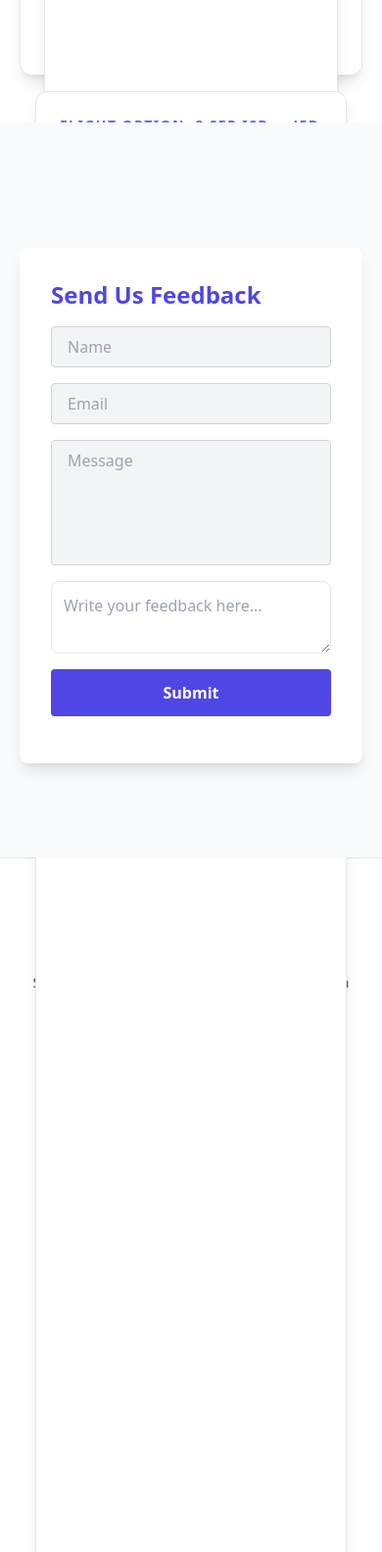
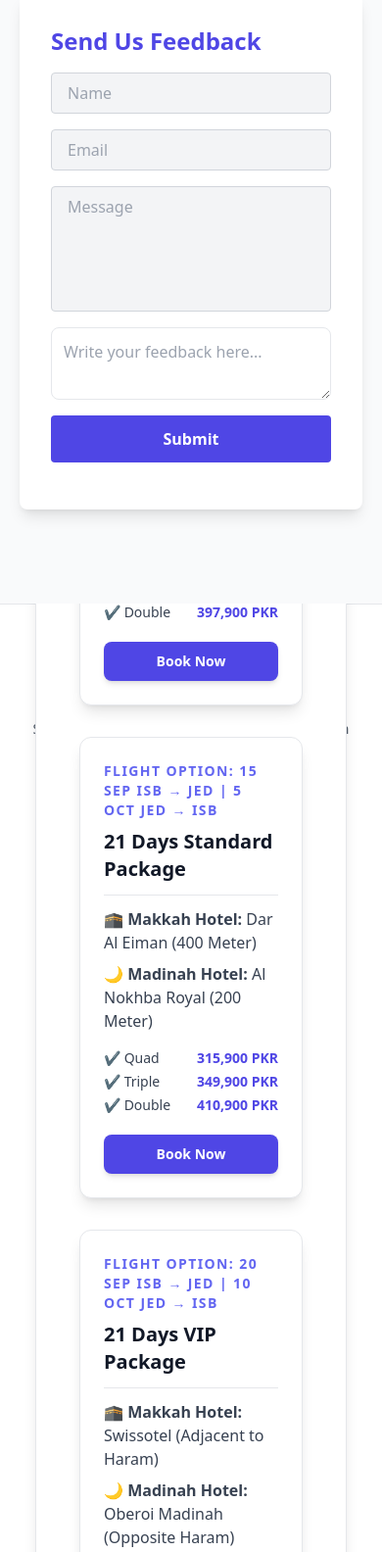
Before and after one commit to HassanParacha/South-Travel-Tours, a plain HTML site: page index.html in a window 390 px wide. Shown: the part 6420-8004 px from the top of the page at 98% size. Drawn offline with nearby package versions, Linux system fonts and the light colour scheme; grey boxes are pictures that could not be loaded.

Commit message:
Update index.html

```diff
--- a/index.html
+++ b/index.html
@@ -243,126 +243,107 @@
             Flight Option: 15 Sep ISB → JED | 5 OCT JED → ISB
           </h2>
 
-          <h1 class="text-2xl font-bold text-gray-900 pb-3 mb-3 border-b border-gray-200">
-            21 Days Umrah Package
-          </h1>
+         <!-- 21 Days Packages -->
+<section id="packages-21days" class="text-gray-600 body-font">
+  <div class="container px-5 py-12 mx-auto">
+    <div class="flex flex-col text-center w-full mb-10">
+      <h1 class="sm:text-4xl text-3xl font-medium title-font mb-2 text-indigo-600">
+        21 Days Umrah Packages
+      </h1>
+      <p class="lg:w-2/3 mx-auto leading-relaxed text-base text-gray-500">
+        Extended stay for a peaceful and spiritually fulfilling journey.
+      </p>
+    </div>
 
-          <p class="mb-2 text-gray-700 font-semibold">
-            🕋 Makkah Hotel: <span class="font-medium"> Land Premium (1000 Meter)</span>
-          </p>
-          <p class="mb-4 text-gray-700 font-semibold">
-            🌙 Madinah Hotel: <span class="font-medium">Mahad AL Madina  (600-700 Meter)</span>
-          </p>
+    <div class="flex flex-wrap -m-4">
 
-          <!-- Prices -->
-          <div class="space-y-1 text-sm">
-             <p class="flex justify-between items-center text-gray-700">
-              <span> </span>
-              <span class="font-semibold text-indigo-600">Starting From</span>
-            </p>
-            <p class="flex justify-between items-center text-gray-700">
-              <span>✔ Sharing Room</span>
-              <span class="font-semibold text-indigo-600">246,900 PKR</span>
-            </p>
-            <p class="flex justify-between items-center text-gray-700">
-              <span>✔ Quad Bed Room</span>
-              <span class="font-semibold text-indigo-600">253,900 PKR</span>
-            </p>
-            <p class="flex justify-between items-center text-gray-700">
-              <span>✔ Triple Bed Room</span>
-              <span class="font-semibold text-indigo-600">269,900 PKR</span>
-            </p>
-            <p class="flex justify-between items-center text-gray-700">
-              <span>✔ Double Bed Room</span>
-              <span class="font-semibold text-indigo-600">305,900 PKR</span>
-            </p>
-          </div>
-                    </div>
-                  </div>
-
-          <!-- CTA Button -->
-         <!-- CTA Button -->
-<a href="https://wa.me/923335238595" target="_blank"
-   class="bg-indigo-600 text-white py-2.5 px-6 rounded-lg font-semibold hover:bg-indigo-700 w-full mt-5 transition-colors shadow-md text-sm text-center block">
-  Book Now
-</a>
-
-      <!-- Package Card 2 -->
-      <div class="p-4 md:w-1/2 w-full">
-        <div class="h-full p-6 rounded-xl shadow-lg border border-gray-200 bg-white flex flex-col transition-transform transform hover:-translate-y-1 hover:shadow-2xl">
+      <!-- Package 1 -->
+      <div class="p-4 md:w-1/3 w-full">
+        <div class="h-full p-6 rounded-xl shadow-lg border border-gray-200 bg-white flex flex-col hover:-translate-y-1 hover:shadow-2xl transition-transform">
 
           <h2 class="text-sm tracking-widest text-indigo-500 mb-2 font-semibold uppercase">
             Flight Option: 8 Sep ISB → JED | 28 Sep JED → ISB
           </h2>
-            <h2 class="text-sm tracking-widest text-indigo-500 mb-2 font-semibold uppercase">
-            Flight Option: 15 Sep ISB → JED | 5 OCT JED → ISB
-          </h2>
-
-          <h1 class="text-2xl font-bold text-gray-900 pb-3 mb-3 border-b border-gray-200">
-            21 Days Umrah Package
+          <h1 class="text-xl font-bold text-gray-900 pb-3 mb-3 border-b border-gray-200">
+            21 Days Economy Package
           </h1>
 
-          <!-- 21 Days Packages -->
-    <div class="flex flex-col text-center w-full mt-16 mb-10">
-      <h1 class="sm:text-3xl text-2xl font-bold title-font mb-2 text-indigo-600">21 Days Umrah Packages</h1>
-      <p class="lg:w-2/3 mx-auto leading-relaxed text-base text-gray-500">Affordable 21 Days Umrah packages with premium hotel stays.</p>
-    </div>
+          <p class="mb-2 text-gray-700 font-semibold">🕋 Makkah Hotel: <span class="font-medium">Mather Al Jawar (500 Meter)</span></p>
+          <p class="mb-4 text-gray-700 font-semibold">🌙 Madinah Hotel: <span class="font-medium">Rama Al Madina (100 Meter)</span></p>
 
-    <div class="flex flex-wrap -m-4">
-      <!-- Package 1 -->
-      <div class="p-4 md:w-1/3 w-full">
-        <div class="h-full p-6 rounded-xl shadow-lg border bg-white flex flex-col hover:-translate-y-1 hover:shadow-2xl transition-transform"
-          <h1 class="text-xl font-bold text-gray-900 pb-3 mb-3 border-b">21 Days Package</h1>
-          <p class="mb-2 text-gray-700 font-semibold">🕋 Makkah: <span class="font-medium">Land Premium (1000 M)</span></p>
-          <p class="mb-4 text-gray-700 font-semibold">🌙 Madinah: <span class="font-medium">Mahad Al Madina (600-700 M)</span></p>
           <div class="space-y-1 text-sm">
-            <p class="flex justify-between"><span>✔ Sharing</span><span class="text-indigo-600 font-semibold">246,900 PKR</span></p>
-            <p class="flex justify-between"><span>✔ Quad</span><span class="text-indigo-600 font-semibold">253,900 PKR</span></p>
-            <p class="flex justify-between"><span>✔ Triple</span><span class="text-indigo-600 font-semibold">269,900 PKR</span></p>
-            <p class="flex justify-between"><span>✔ Double</span><span class="text-indigo-600 font-semibold">305,900 PKR</span></p>
+            <p class="flex justify-between text-gray-700"><span>✔ Quint</span><span class="font-semibold text-indigo-600">289,900 PKR</span></p>
+            <p class="flex justify-between text-gray-700"><span>✔ Quad</span><span class="font-semibold text-indigo-600">299,900 PKR</span></p>
+            <p class="flex justify-between text-gray-700"><span>✔ Triple</span><span class="font-semibold text-indigo-600">333,900 PKR</span></p>
+            <p class="flex justify-between text-gray-700"><span>✔ Double</span><span class="font-semibold text-indigo-600">397,900 PKR</span></p>
           </div>
+
           <a href="https://wa.me/923335238595" target="_blank"
-            class="bg-indigo-600 text-white py-2.5 px-6 rounded-lg font-semibold hover:bg-indigo-700 w-full mt-5 text-center block">Book Now</a>
+            class="bg-indigo-600 text-white py-2.5 px-6 rounded-lg font-semibold hover:bg-indigo-700 w-full mt-5 text-center block shadow-md text-sm">
+            Book Now
+          </a>
+
         </div>
       </div>
-                </div>
-                    </div>
 
       <!-- Package 2 -->
       <div class="p-4 md:w-1/3 w-full">
-        <div class="h-full p-6 rounded-xl shadow-lg border bg-white flex flex-col hover:-translate-y-1 hover:shadow-2xl transition-transform">
-          <h1 class="text-xl font-bold text-gray-900 pb-3 mb-3 border-b">21 Days Package</h1>
-          <p class="mb-2 text-gray-700 font-semibold">🕋 Makkah: <span class="font-medium">Mather Al Jawar (500 M)</span></p>
-          <p class="mb-4 text-gray-700 font-semibold">🌙 Madinah: <span class="font-medium">Mahad Al Madina (600-700 M)</span></p>
+        <div class="h-full p-6 rounded-xl shadow-lg border border-gray-200 bg-white flex flex-col hover:-translate-y-1 hover:shadow-2xl transition-transform">
+
+          <h2 class="text-sm tracking-widest text-indigo-500 mb-2 font-semibold uppercase">
+            Flight Option: 15 Sep ISB → JED | 5 Oct JED → ISB
+          </h2>
+          <h1 class="text-xl font-bold text-gray-900 pb-3 mb-3 border-b border-gray-200">
+            21 Days Standard Package
+          </h1>
+
+          <p class="mb-2 text-gray-700 font-semibold">🕋 Makkah Hotel: <span class="font-medium">Dar Al Eiman (400 Meter)</span></p>
+          <p class="mb-4 text-gray-700 font-semibold">🌙 Madinah Hotel: <span class="font-medium">Al Nokhba Royal (200 Meter)</span></p>
+
           <div class="space-y-1 text-sm">
-            <p class="flex justify-between"><span>✔ Quint</span><span class="text-indigo-600 font-semibold">269,900 PKR</span></p>
-            <p class="flex justify-between"><span>✔ Quad</span><span class="text-indigo-600 font-semibold">274,900 PKR</span></p>
-            <p class="flex justify-between"><span>✔ Triple</span><span class="text-indigo-600 font-semibold">298,900 PKR</span></p>
-            <p class="flex justify-between"><span>✔ Double</span><span class="text-indigo-600 font-semibold">345,900 PKR</span></p>
+            <p class="flex justify-between text-gray-700"><span>✔ Quad</span><span class="font-semibold text-indigo-600">315,900 PKR</span></p>
+            <p class="flex justify-between text-gray-700"><span>✔ Triple</span><span class="font-semibold text-indigo-600">349,900 PKR</span></p>
+            <p class="flex justify-between text-gray-700"><span>✔ Double</span><span class="font-semibold text-indigo-600">410,900 PKR</span></p>
           </div>
+
           <a href="https://wa.me/923335238595" target="_blank"
-            class="bg-indigo-600 text-white py-2.5 px-6 rounded-lg font-semibold hover:bg-indigo-700 w-full mt-5 text-center block">Book Now</a>
+            class="bg-indigo-600 text-white py-2.5 px-6 rounded-lg font-semibold hover:bg-indigo-700 w-full mt-5 text-center block shadow-md text-sm">
+            Book Now
+          </a>
+
         </div>
       </div>
-          </div>
+
       <!-- Package 3 -->
       <div class="p-4 md:w-1/3 w-full">
-        <div class="h-full p-6 rounded-xl shadow-lg border bg-white flex flex-col hover:-translate-y-1 hover:shadow-2xl transition-transform">
-          <h1 class="text-xl font-bold text-gray-900 pb-3 mb-3 border-b">21 Days Package</h1>
-          <p class="mb-2 text-gray-700 font-semibold">🕋 Makkah: <span class="font-medium">Mather Al Jawar (500 M)</span></p>
-          <p class="mb-4 text-gray-700 font-semibold">🌙 Madinah: <span class="font-medium">Rama Al Madina (100 M)</span></p>
+        <div class="h-full p-6 rounded-xl shadow-lg border border-gray-200 bg-white flex flex-col hover:-translate-y-1 hover:shadow-2xl transition-transform">
+
+          <h2 class="text-sm tracking-widest text-indigo-500 mb-2 font-semibold uppercase">
+            Flight Option: 20 Sep ISB → JED | 10 Oct JED → ISB
+          </h2>
+          <h1 class="text-xl font-bold text-gray-900 pb-3 mb-3 border-b border-gray-200">
+            21 Days VIP Package
+          </h1>
+
+          <p class="mb-2 text-gray-700 font-semibold">🕋 Makkah Hotel: <span class="font-medium">Swissotel (Adjacent to Haram)</span></p>
+          <p class="mb-4 text-gray-700 font-semibold">🌙 Madinah Hotel: <span class="font-medium">Oberoi Madinah (Opposite Haram)</span></p>
+
           <div class="space-y-1 text-sm">
-            <p class="flex justify-between"><span>✔ Quint</span><span class="text-indigo-600 font-semibold">289,900 PKR</span></p>
-            <p class="flex justify-between"><span>✔ Quad</span><span class="text-indigo-600 font-semibold">299,900 PKR</span></p>
-            <p class="flex justify-between"><span>✔ Triple</span><span class="text-indigo-600 font-semibold">333,900 PKR</span></p>
-            <p class="flex justify-between"><span>✔ Double</span><span class="text-indigo-600 font-semibold">397,900 PKR</span></p>
+            <p class="flex justify-between text-gray-700"><span>✔ Triple</span><span class="font-semibold text-indigo-600">475,900 PKR</span></p>
+            <p class="flex justify-between text-gray-700"><span>✔ Double</span><span class="font-semibold text-indigo-600">525,900 PKR</span></p>
           </div>
+
           <a href="https://wa.me/923335238595" target="_blank"
-            class="bg-indigo-600 text-white py-2.5 px-6 rounded-lg font-semibold hover:bg-indigo-700 w-full mt-5 text-center block">Book Now</a>
+            class="bg-indigo-600 text-white py-2.5 px-6 rounded-lg font-semibold hover:bg-indigo-700 w-full mt-5 text-center block shadow-md text-sm">
+            Book Now
+          </a>
+
         </div>
       </div>
+
     </div>
-
+  </div>
+</section>
 
 </section>
 
```
